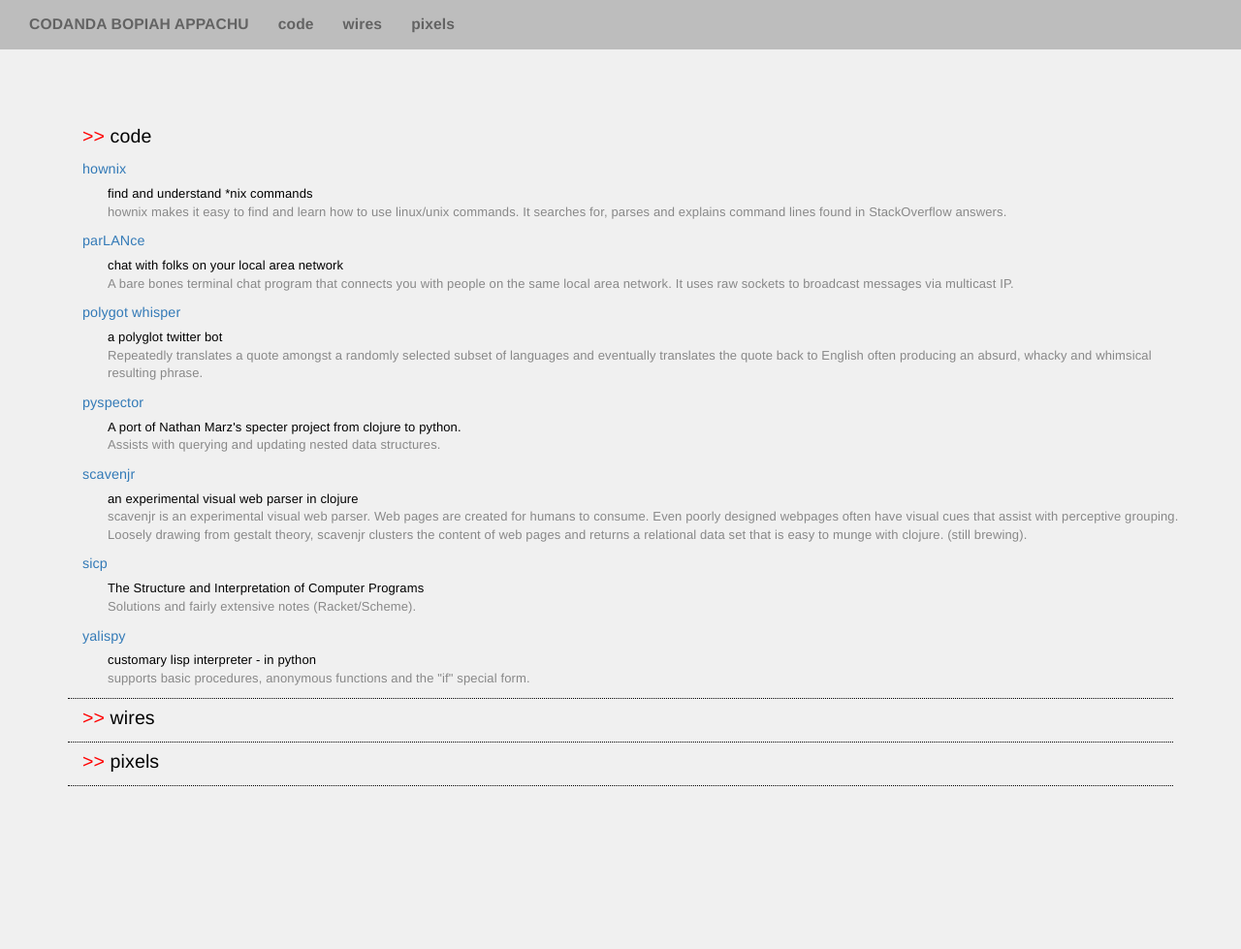
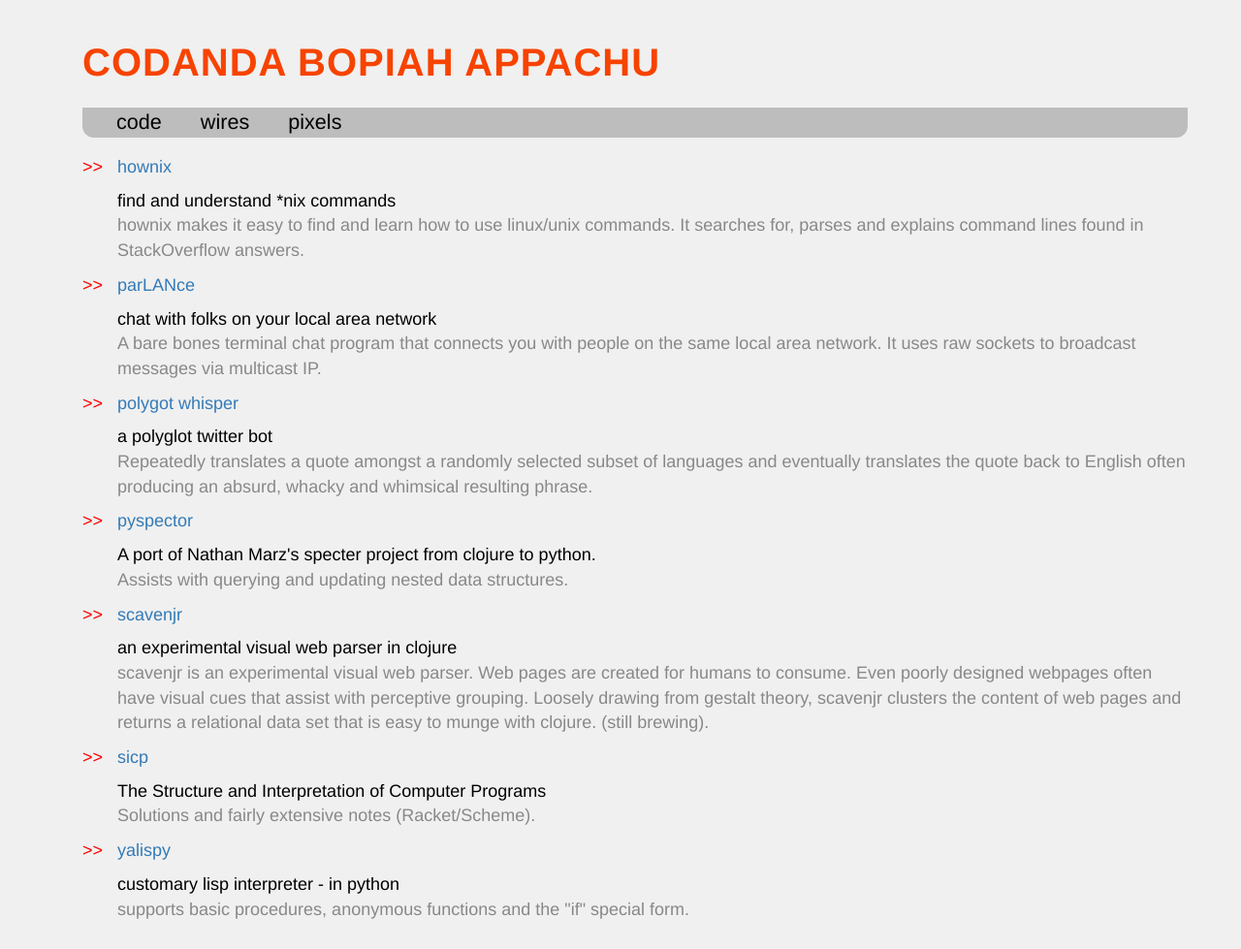
Before and after one commit to cappachu/cappachu.github.io, a Jekyll site: the page built from index.md, in a window 1280 px wide and 979 px high. Shown: the whole window at 97% size. Built offline with Jekyll 4.4.1, drawn with Linux system fonts in a browser that asks for light colours.

Commit message:
basic nav

```diff
--- a/_includes/header.html
+++ b/_includes/header.html
@@ -1,18 +1,18 @@
-<nav class="navbar navbar-fixed-top">
-  <div class="container-fluid">
 
-      <ul class="nav navbar-nav">
-        <li><a href="#">CODANDA BOPIAH APPACHU</a></li>
-      </ul>
+<nav class="navigation">
 
-      <!-- <ul class="nav navbar-nav navbar-right"> -->
-      <ul class="nav navbar-nav">
-        <li><a href="#">code</a></li>
-        <li><a href="#wires">wires</a></li>
-        <li><a href="#pixels">pixels</a></li>
-      </ul>
+  <div class="container">
 
+    <div class="navigation-title">
+      <a href="#">CODANDA BOPIAH APPACHU</a>
+    </div>
 
+    <ul class="navigation-links">
+      <li><a href="#">code</a></li>
+      <li><a href="#">wires</a></li>
+      <li><a href="#">pixels</a></li>
+    </ul>
 
   </div>
+
 </nav>
--- a/_layouts/default.html
+++ b/_layouts/default.html
@@ -5,15 +5,18 @@
 
   <body>
 
-    {% include header.html %}
+    <div class="container">
 
-    <div class="page-content">
-      <div class="container">
+      {% include header.html %}
+
+      <div class="page-content">
         {{ content }}
       </div>
+
+      {% include footer.html %}
+
     </div>
 
-    {% include footer.html %}
 
   </body>
 </html>
--- a/css/styles.css
+++ b/css/styles.css
@@ -2,75 +2,64 @@
 body {
     background-color: #f0f0f0; /*#efefef;*/
     font-family: 'Helvetica Neue', Helvetica, sans-serif;
-    font-size: 130%;
-    /*monospace;helvetica, serif;palantino;*/
-    letter-spacing: 0.01em;
-}
-
-.navbar {
-    background-color: #bdbdbd;
-}
-
-.nav a {
-    color: #636363;
-    font-weight: bold;
-    font-size: 1.2em;
-}
-
-.nav li {
-    display: inline-block;
-}
-
-.nav li a:link, .nav li a:visited, .nav li a:active{
-    color: #636363;
-    background-color: #bdbdbd;
-    font-weight: bold;
-    font-size: 1.2em;
-}
-
-.nav li a:hover {
-    color: black;
+    font-size: 18px;
+    margin-top: 1em;
+    margin-bottom: 1em;
 }
 
 
-.page-content {
-    /* below navbar */
-    /*margin-top: 4em;*/
-    padding-top: 120px;
+.navigation-title {
+    margin: 1em 0;
+}
+
+.navigation-title a {
+    color: #F74300;
+    font-family: helvetica;
+    font-size: 40px;
+    font-weight: bold;
+    letter-spacing: 1px;
+}
+
+.navigation ul {
+    margin: 0;
+    padding: 0;
+    background-color: #bdbdbd;
+    border-radius: 0px 0px 12px 12px;
+
+}
+
+.navigation-links li {
+    display: inline;
+    font-size: 1.2em;
+    margin-left: 35px;
+}
+.navigation-links li a:link {
+    color: black;
+}
+.navigation-links li a:visited {
+    color: black;
+}
+.navigation-links li a:active {
+    color: black;
+}
+.navigation-links li a:hover {
+    color: black;
 }
 
 
 .prompt {
     color: red;
     display: inline;
+    float: left;
 }
 
-.section {
-  border:none;
-  border-bottom:1px dotted black;
-  padding-top: 0.5em;
-}
-
-/* page local anchors for navbar */
-.section .anchor  {
-    display: block;
-    position: relative;
-    top: -4em;
-    visibility: hidden;
-}
-
-.section-title {
-    font-size: 1.5em;
-    color: black;
-    margin-bottom: 0.5em;
+.page-content {
+    margin-top: 1em;
 }
 
 .item {
 }
 
-.item-title {
-    font-size: 1.1em;
-}
 
 .item-brief {
     color: black;
--- a/index.md
+++ b/index.md
@@ -1,51 +1,21 @@
 ---
 layout: default
 ---
-<div class="section">
-  <div class="anchor" id="code"></div>
-  <div class="container">
-    <div class="section-title">
-      <div class="prompt">>></div>
-       code
+<div class="container">
+  <div class="items">
+    {% for project in site.code | sort:'identifier' %}
+    <div class="item">
+      <div class="prompt"> >> &nbsp;&nbsp;</div>
+      <div class="item-title">
+        <a href="{{ project.github_url }}">{{ project.title }}</a>
+      </div>
+      <div class="item-brief">
+        {{ project.brief }}
+      </div>
+      <div class="item-content">
+        {{ project.content }}
+      </div>
     </div>
-    <div class="items">
-      {% for project in site.code | sort:'identifier' %}
-      <div class="item">
-        <div class="item-title">
-          <a href="{{ project.github_url }}">{{ project.title }}</a>
-        </div>
-        <div class="item-brief">
-          {{ project.brief }}
-        </div>
-        <div class="item-content">
-          {{ project.content }}
-        </div>
-      </div>
-      {% endfor %}
-    </div>
+    {% endfor %}
   </div>
 </div>
-
-<div class="section">
-  <div class="anchor" id="wires"></div>
-  <div class="container">
-    <div class="section-title">
-      <div class="prompt">>></div>
-        wires
-    </div>
-  </div>
-</div>
-
-<div class="section">
-  <div class="anchor" id="pixels"></div>
-  <div class="container">
-    <div class="section-title">
-      <div class="prompt">>></div>
-        pixels
-    </div>
-    <!-- <img src="/images/300px-Codanda-appachu-glove_board.jpg">  -->
-    <!-- <img src="/images/400px-Codanda-appachu-chord_key_map.jpg"> -->
-    <!-- <img src="/images/mario_board.jpeg"> -->
-    <!-- <img src="/images/mario_figurine.jpeg"> -->
-  </div>
-</div>
```
